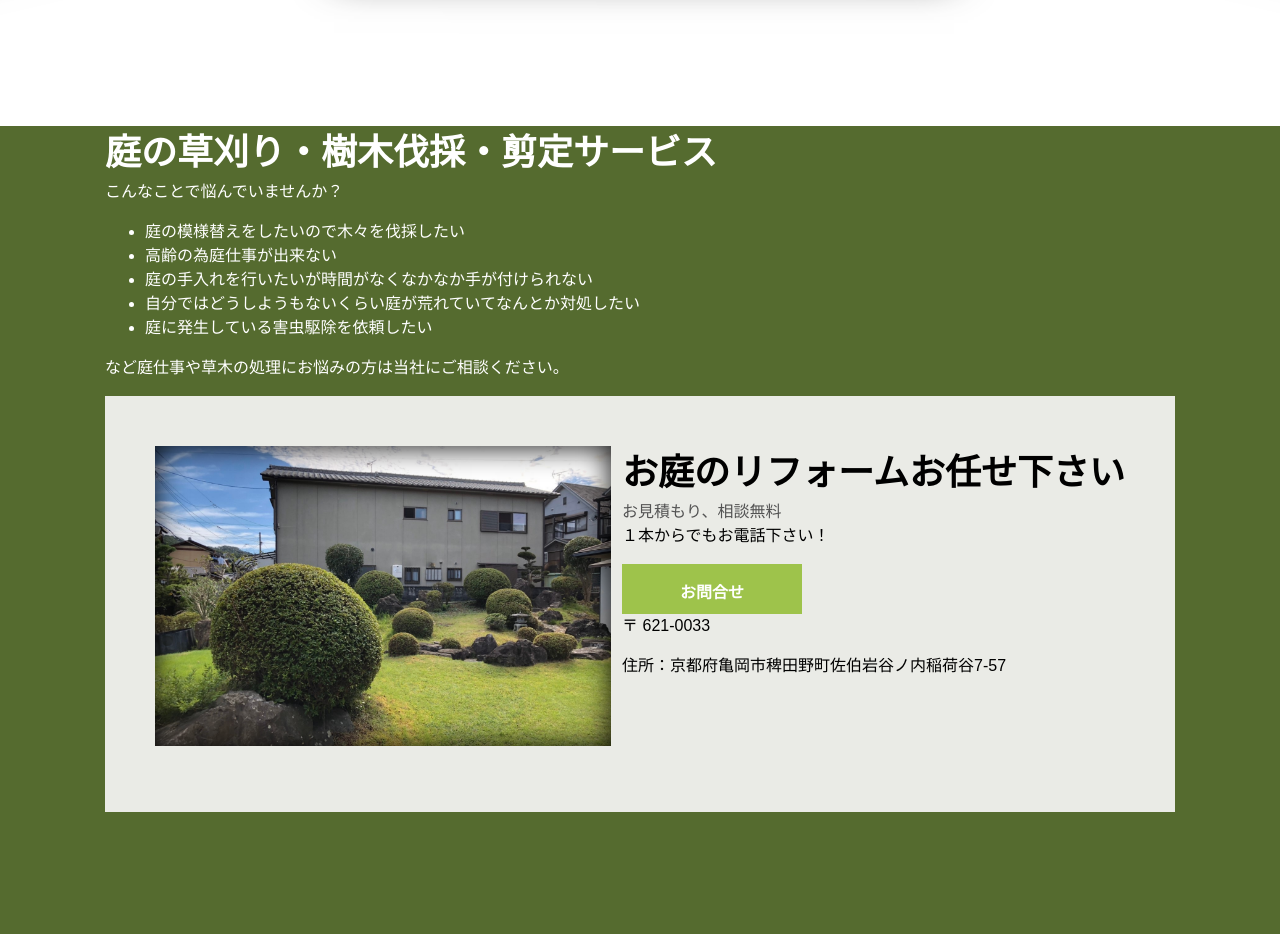
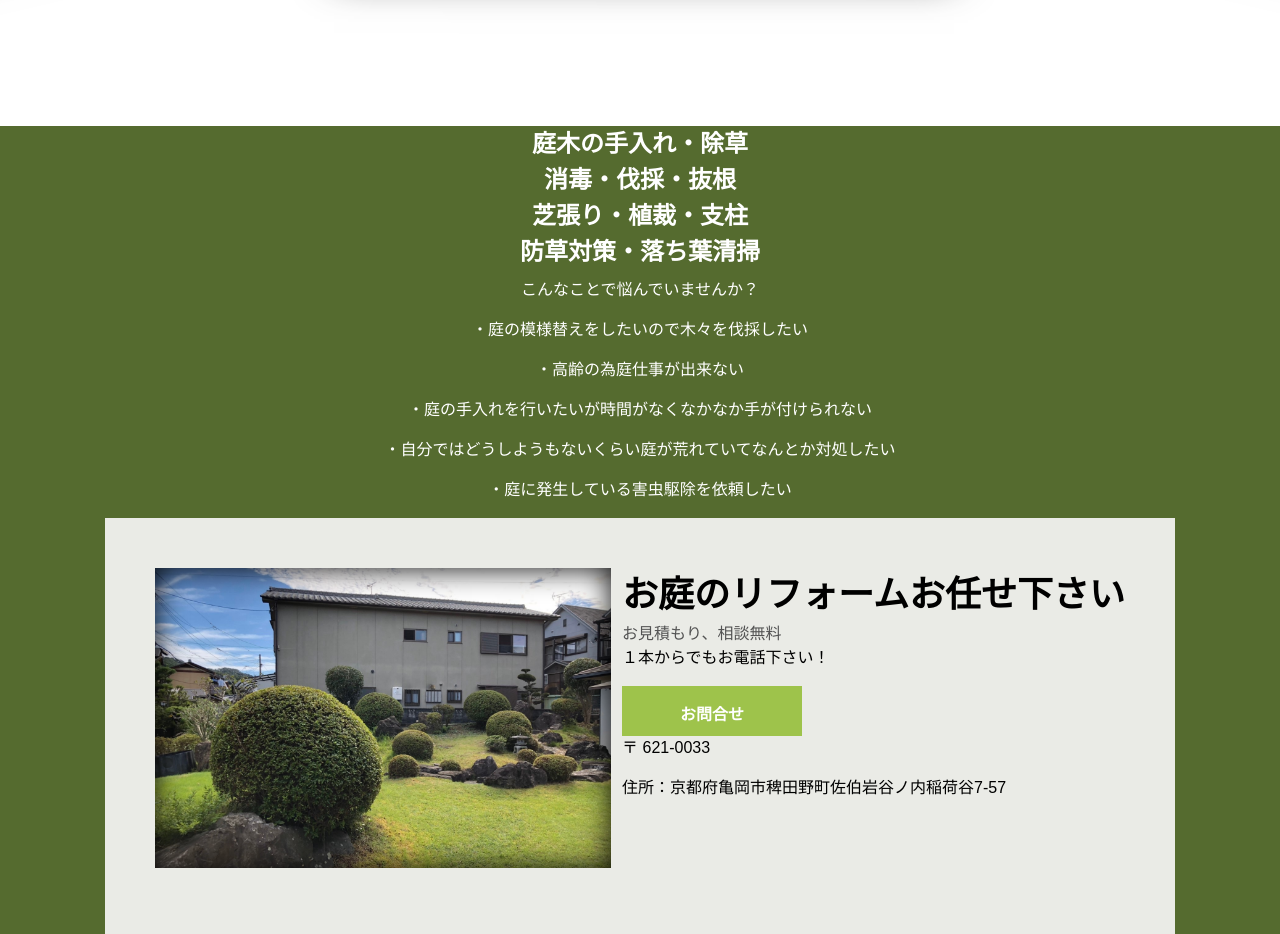
Before and after one commit to jiujianz/kazuzoen, a plain HTML site: page index.html in a window 1280 px wide. Shown: the part 820-1754 px from the top of the page. Drawn offline with Linux system fonts and the light colour scheme; a web font is replaced by a local one.

Commit message:
fix layout

```diff
--- a/index.html
+++ b/index.html
@@ -5,7 +5,7 @@
     <meta name="viewport" content="width=device-width, initial-scale=1.0" />
     <meta http-equiv="X-UA-Compatible" content="ie=edge" />
     <title>カズ造園</title>
-    <meta name="description" content="">
+    <meta name="description" content="京都亀岡に拠点を置いております。カズ造園です。大阪・北摂でも活動しております。">
     <link rel="icon" href="" >
     <link rel="stylesheet" href="styles/loader.css">
     <script src="scripts/vendors/pace.js"></script>
@@ -22,7 +22,7 @@
           <header class="header">
             <div class="header__inner">
               <div class="logo">
-                <img src="" alt="" class="logo__img">
+                <!-- <img src="" alt="" class="logo__img"> -->
                 <span class="logo__kazu">カズ</span>
                 <span class="logo__zoen">造園</span>
               </div>
@@ -61,16 +61,17 @@
             <main>
               <section class="description">
                 <div>
-                  <h2 class="main-title">庭の草刈り・樹木伐採・剪定サービス</h2>
+                  <!-- <h2 class="main-title">庭の草刈り・樹木伐採・剪定サービス</h2> -->
+                  <h2>庭木の手入れ・除草<br>
+                      消毒・伐採・抜根<br>
+                      芝張り・植裁・支柱<br>
+                      防草対策・落ち葉清掃</h2>
                   <p class="sub-title">こんなことで悩んでいませんか？</p>
-                  <ul>
-                    <li>庭の模様替えをしたいので木々を伐採したい</li>
-                    <li>高齢の為庭仕事が出来ない</li>
-                    <li>庭の手入れを行いたいが時間がなくなかなか手が付けられない</li>
-                    <li>自分ではどうしようもないくらい庭が荒れていてなんとか対処したい</li>
-                    <li>庭に発生している害虫駆除を依頼したい</li>
-                  </ul>
-                  <p>など庭仕事や草木の処理にお悩みの方は当社にご相談ください。</p>
+                  <p>・庭の模様替えをしたいので木々を伐採したい</p>
+                  <p>・高齢の為庭仕事が出来ない</p>
+                  <p>・庭の手入れを行いたいが時間がなくなかなか手が付けられない</p>
+                  <p>・自分ではどうしようもないくらい庭が荒れていてなんとか対処したい</p>
+                  <p>・庭に発生している害虫駆除を依頼したい</p>
                 </div>
               </section>
               <section class="introduction">
@@ -244,7 +245,7 @@
         </div>
         <footer class="footer">
           <div class="logo">
-            <img src="" alt="" class="logo__img">
+            <!-- <img src="" alt="" class="logo__img"> -->
             <span class="logo__kazu">カズ</span>
             <span class="logo__zoen">造園</span>
           </div>
@@ -257,7 +258,7 @@
       </div>
       <nav class="mobile-menu">
         <div class="logo">
-          <img src="" alt="" class="logo__img">
+          <!-- <img src="" alt="" class="logo__img"> -->
           <span class="logo__kazu">カズ</span>
           <span class="logo__zoen">造園</span>
         </div>
--- a/styles/breakpoints/_base.scss
+++ b/styles/breakpoints/_base.scss
@@ -78,8 +78,12 @@ main {
 
 .description {
   @extend .content-width;
+  text-align: center;
   p {
     color: $cWhite;
+  }
+  ul {
+    text-decoration: none;
   }
 }
 
--- a/styles/modules/_hero-slider.scss
+++ b/styles/modules/_hero-slider.scss
@@ -33,6 +33,7 @@
     & .hero__title {
       opacity: 1;
       transform: translate(-50%, -50%);
+      font-size: 20px;
     }
   }
 }
@@ -48,7 +49,7 @@
     left: 50%;
     transform: translate(-50%, calc(-50% + 20px));
     color: $cWhite;
-    font-size: 25px;
+    font-size: 15px;
     z-index: 2;
     opacity: 0;
     transition: opacity 0.3s ease 1s, transform 0.3s ease 1s;
```
Also changed, not shown: styles/style.css, 1 other file.
